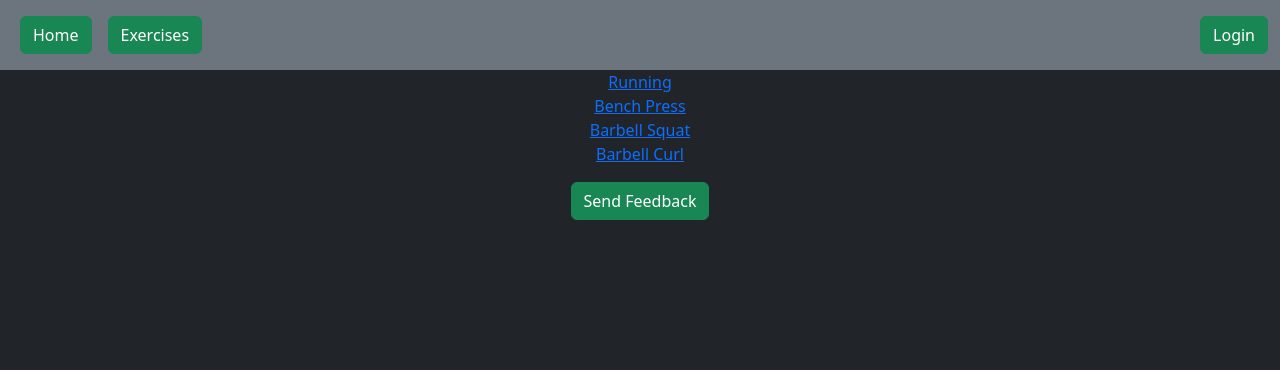
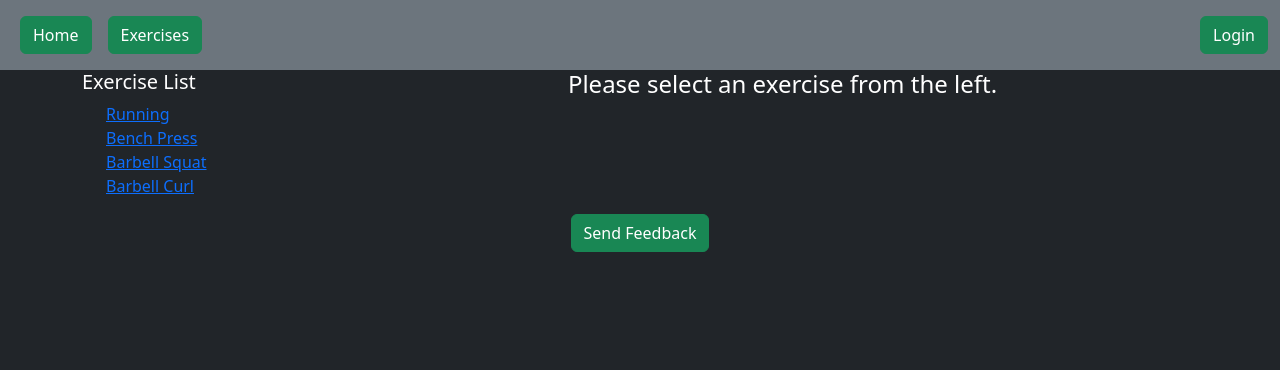
Before and after one commit to tmkerley/INF-601---Final, a Django app: page /workouts/exercises/ in a window 1280 px wide. Shown: the top 370 px of the page. Run offline with Django 4.2, Linux system fonts and the light colour scheme; data comes from the database, SQL or seed files in the repository; some libraries are stand-ins or nearby versions.

Commit message:
view exercises functionality

```diff
--- a/mhacker/workouts/Templates/workouts/exercise_list.html
+++ b/mhacker/workouts/Templates/workouts/exercise_list.html
@@ -1,4 +1,4 @@
-<div="container">
+<div class="container">
     {% for exercise in exercises %}
         <div class="container">
             <a href="{% url 'singleExercise' exercise.id %}">
--- a/mhacker/workouts/Templates/workouts/exercises.html
+++ b/mhacker/workouts/Templates/workouts/exercises.html
@@ -1,9 +1,39 @@
 {% extends 'workouts/base/base_site.html' %}
 
 {% block main %}
-    {% if exercises %}
-        {% include "workouts/exercise_list.html" %}
-    {% else %}
-        <p>No exercises are available.</p>
-    {% endif %}
+    <div class="container text-center">
+        <div class="row">
+            <div class="col-3 text-sm-start">
+                {% if exercises %}
+                    <h5>
+                        Exercise List
+                    </h5>
+                    {% include "workouts/exercise_list.html" %}
+                {% else %}
+                    <p>No exercises are available.</p>
+                {% endif %}
+            </div>
+            <div class="col-9">
+                    {% if exercise %}
+                        <h4> {{ exercise.name }} </h4>
+                        <ul class="list-group">
+                            <li class="list-group-item">
+                                Muscles worked: {{ exercise.muscles }}
+                            </li>
+                            <li class="list-group-item">
+                                Equipment needed: {% if exercise.equipment %} {{ exercise.equipment }} {% else %} {% endif %}
+                            </li>
+                            <li class="list-group-item">
+                                Type of workout: {% if exercise.aType == 'AN' %} Anarobic {% else %} Aerobic {% endif %}
+                            </li>
+                            <li  class="list-group-item">
+                                Description: Lorem Ipsem
+                            </li>
+                        </ul>
+                    {% else %}
+                        <h4>Please select an exercise from the left.</h4>
+                    {% endif %}
+            </div>
+        </div>
+    </div>
 {% endblock %}
--- a/mhacker/workouts/urls.py
+++ b/mhacker/workouts/urls.py
@@ -23,7 +23,7 @@ urlpatterns = [
     path('login/', views.loginPage, name="login"),
 
     path('exercises/', views.ExercisesView.as_view(), name="exercises"),
-    path('exercises/<int:pk>/', views.SingleExerciseView.as_view(), name="singleExercise"),
+    path('exercises/<int:exercise_id>/', views.SingleExerciseView, name="singleExercise"),
 
 
 ]
--- a/mhacker/workouts/views.py
+++ b/mhacker/workouts/views.py
@@ -1,6 +1,7 @@
 from django.contrib import messages
 from django.contrib.auth import authenticate, login, logout
 from django.contrib.auth.decorators import login_required
+from django.http import Http404
 from django.shortcuts import render, redirect
 from django.views import generic
 from .models import Workout_actual, Exercise, User
@@ -25,14 +26,20 @@ class ExercisesView(generic.ListView):
         # Return the exercise objects
         return Exercise.objects.all()[:5]
 
-class SingleExerciseView(generic.DetailView):
-    model = Exercise
+def SingleExerciseView(request, exercise_id):
+    exercises = Exercise.objects.all()
     template_name = 'workouts/exercise.html'
     site_title = "Exercise Details"
 
+    try:
+        singleExercise = Exercise.objects.get(id=exercise_id)
+    except Exercise.DoesNotExist:
+        raise Http404("Exercise does not exist.")
 
-    def get_queryset(self):
-        return Exercise
+    return render(
+        request,
+        'workouts/exercises.html',
+        {'exercise':singleExercise, 'exercises':exercises})
 
 
 @login_required
```
